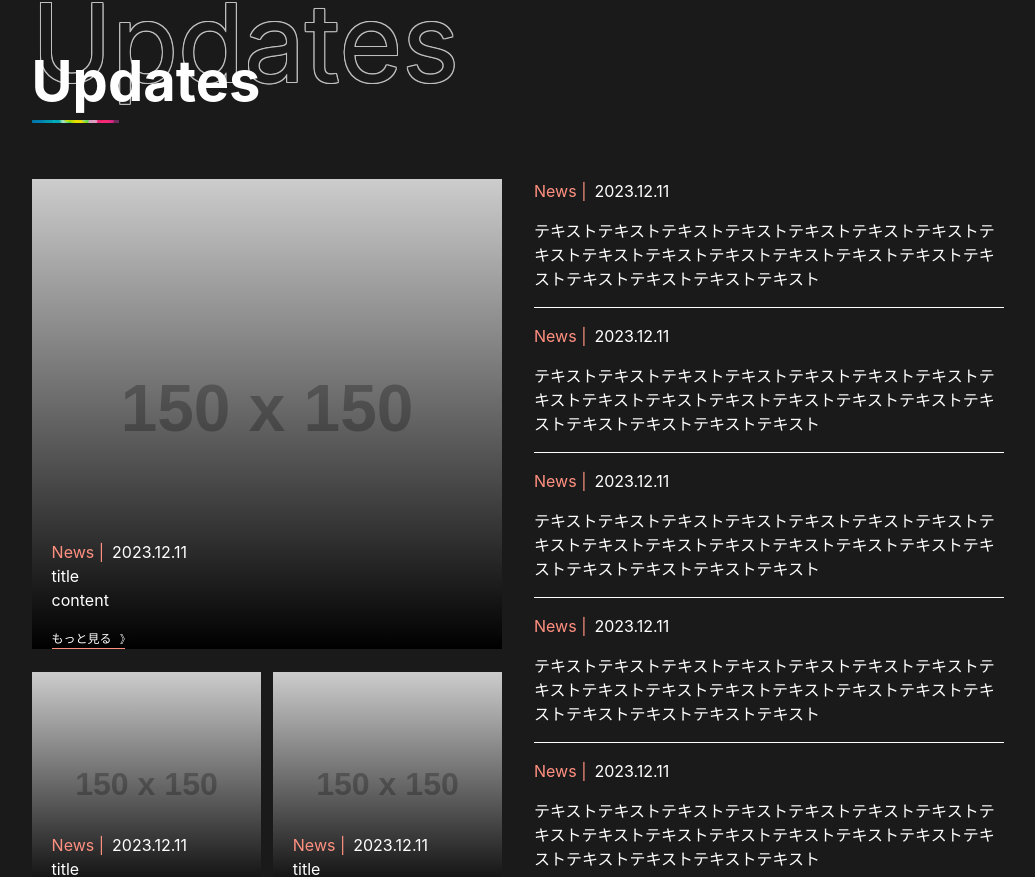
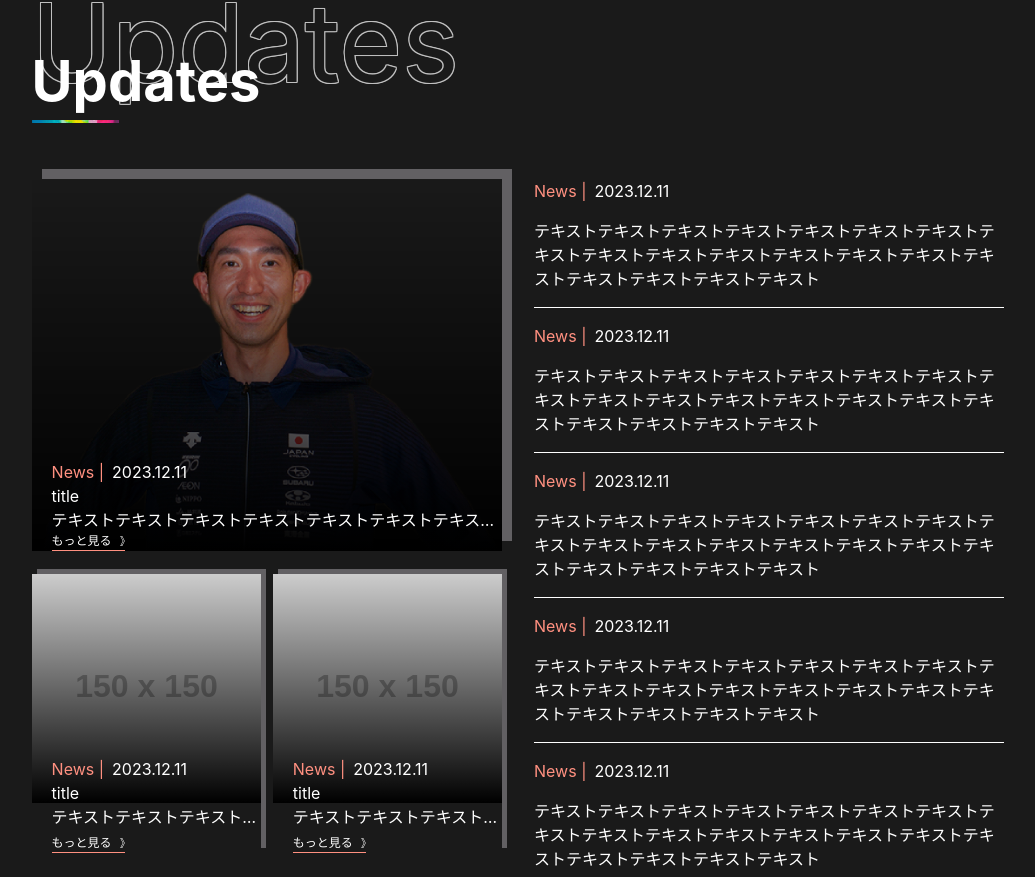
Before and after one commit to Fumiya-Ohnishi/tcs-racing-team, a React (Vite) app: page / in a window 1280 px wide. Shown: the part 1074-1951 px from the top of the page, without its empty margins (122-1157 px from the left). Built offline with nearby package versions, Linux system fonts and the light colour scheme.

Commit message:
add animation

```diff
--- a/src/components/Elements/ImageFilter/index.tsx
+++ b/src/components/Elements/ImageFilter/index.tsx
@@ -1,29 +1,40 @@
 import { Box, Image } from '@chakra-ui/react';
-import { css } from '@emotion/react';
 import { FC } from 'react';
 
 type Props = {
   src: string;
+  isHoverEffectEnabled?: boolean;
 };
 
-export const ImageFilter: FC<Props> = ({ src }) => {
-  const gradientFilter = css`
-    position: relative;
-
-    &::before {
-      content: '';
-      position: absolute;
-      top: 0;
-      left: 0;
-      right: 0;
-      bottom: 0;
-      background: linear-gradient(to bottom, rgba(26, 26, 26, 0), #000);
-    }
-  `;
-
+export const ImageFilter: FC<Props> = ({
+  src,
+  isHoverEffectEnabled = false,
+}) => {
   return (
-    <Box w="100%" objectFit="contain" css={gradientFilter}>
-      <Image display="block" w="100%" src={src} alt="" />
+    <Box
+      w="100%"
+      position="relative"
+      overflow="hidden"
+      _hover={{
+        '> img': isHoverEffectEnabled ? { transform: 'scale(1.1)' } : {},
+      }}
+    >
+      <Box
+        position="absolute"
+        top="0"
+        left="0"
+        right="0"
+        bottom="0"
+        bgGradient="linear(to-b, rgba(26, 26, 26, 0), #000)"
+        zIndex="2"
+      />
+      <Image
+        display="block"
+        w="100%"
+        src={src}
+        alt=""
+        transition={isHoverEffectEnabled ? 'transform 0.3s ease' : ''}
+      />
     </Box>
   );
 };
--- a/src/components/Layouts/MainLayout.tsx
+++ b/src/components/Layouts/MainLayout.tsx
@@ -7,7 +7,7 @@ type Props = {
 
 export const MainLayout: FC<Props> = ({ children }) => {
   return (
-    <Box w="76%" m="0 auto" color="white">
+    <Box w="76%" maxW="1000px" m="0 auto" color="white">
       {children}
     </Box>
   );
--- a/src/features/Top/Slider/Carousel.css
+++ b/src/features/Top/Slider/Carousel.css
@@ -79,3 +79,13 @@
     bottom: 70px !important;
   }
 }
+
+@keyframes scrollAnimation {
+  0%,
+  100% {
+    transform: translateY(0);
+  }
+  50% {
+    transform: translateY(10px);
+  }
+}
--- a/src/features/Top/Slider/Carousel.tsx
+++ b/src/features/Top/Slider/Carousel.tsx
@@ -25,7 +25,6 @@ const settings = {
   slidesToScroll: 1,
   autoplay: true,
   autoplaySpeed: 3000,
-  // adaptiveHeight: true,
 };
 
 const images: images[] = [
@@ -132,6 +131,7 @@ export const Carousel = () => {
         transform="translateX(-50%)"
         color="white"
         css={{
+          animation: 'scrollAnimation 1s ease-in-out infinite',
           '&::after': {
             content: '""',
             position: 'absolute',
--- a/src/features/Top/TheTeam/DirectorContent.tsx
+++ b/src/features/Top/TheTeam/DirectorContent.tsx
@@ -1,13 +1,36 @@
 import { Box, Image, Text } from '@chakra-ui/react';
-import { FC } from 'react';
+import { FC, useRef } from 'react';
+import { Link } from 'react-router-dom';
 
 type Props = {
   post: string;
   name: string;
   comment: string;
+  link: string;
 };
 
-export const DirectorContent: FC<Props> = ({ post, name, comment }) => {
+export const DirectorContent: FC<Props> = ({ post, name, comment, link }) => {
+  const imageRef = useRef<HTMLImageElement>(null);
+  const boxRef = useRef<HTMLImageElement>(null);
+
+  const handleMouseEnter = () => {
+    if (imageRef.current) {
+      imageRef.current.style.transform = 'scale(1.05)';
+    }
+    if (boxRef.current) {
+      boxRef.current.style.right = '-10px';
+    }
+  };
+
+  const handleMouseLeave = () => {
+    if (imageRef.current) {
+      imageRef.current.style.transform = 'scale(1)';
+    }
+    if (boxRef.current) {
+      boxRef.current.style.right = '0';
+    }
+  };
+
   return (
     <Box
       position="relative"
@@ -16,6 +39,12 @@ export const DirectorContent: FC<Props> = ({ post, name, comment }) => {
       borderBottom="solid 1px"
       borderColor="#fff"
     >
+      <Link
+        to={link}
+        className="custom-link"
+        onMouseEnter={handleMouseEnter}
+        onMouseLeave={handleMouseLeave}
+      ></Link>
       <Box w="86%" m="0 auto">
         <Box minH="457px" p="99px 0" position="relative">
           <Box
@@ -33,16 +62,29 @@ export const DirectorContent: FC<Props> = ({ post, name, comment }) => {
             </Text>
             <Text color="#fff">{comment}</Text>
           </Box>
-          <Box position="absolute" bottom="0" right="0" w="50%">
-            <Image src="/images/img-theTeam-01.webp" alt="director" />
+          <Box
+            position="absolute"
+            bottom="0"
+            right="0"
+            w="50%"
+            overflow="hidden"
+          >
+            <Image
+              ref={imageRef}
+              src="/images/img-theTeam-01.webp"
+              alt="director"
+              transition="transform 0.3s ease"
+            />
           </Box>
           <Box
+            ref={boxRef}
             position="absolute"
             bottom="50px"
             right="0"
             w="10px"
             h="36px"
             objectFit="cover"
+            transition="right 0.3s ease"
           >
             <Image
               display="block"
--- /dev/null
+++ b/src/features/Top/TheTeam/LinkStyles.css
@@ -0,0 +1,14 @@
+/* LinkStyles.css */
+.custom-link {
+  position: absolute;
+  top: 50%;
+  left: 50%;
+  transform: translate(-50%, -50%);
+  width: 100%;
+  height: 100%;
+  z-index: 2;
+}
+
+.custom-link:hover + img {
+  transform: scale(1.1);
+}
--- a/src/features/Top/TheTeam/index.tsx
+++ b/src/features/Top/TheTeam/index.tsx
@@ -40,6 +40,7 @@ export const TheTeam = () => {
         comment={
           'テキストテキストテキストテキストテキストテキストテキストテキスト'
         }
+        link="#"
       />
       <Member
         leftName={'リアッド ハキム'}
--- a/src/features/Top/UpDates/FirstContent.tsx
+++ b/src/features/Top/UpDates/FirstContent.tsx
@@ -5,17 +5,31 @@ import { Box, HStack, Text } from '@chakra-ui/react';
 export const FirstContent = () => {
   return (
     <>
-      <Box w="100%" position="relative" mb="22.6px">
-        <ImageFilter src="https://placehold.jp/150x150.png" />
+      <Box
+        w="100%"
+        position="relative"
+        mb="22.6px"
+        cursor="pointer"
+        boxShadow="10px -10px #626063"
+        transition="box-shadow 0.3s ease"
+        _hover={{ boxShadow: '15px -15px #626063' }}
+      >
+        {/* <ImageFilter src="https://placehold.jp/150x150.png" /> */}
+        <ImageFilter
+          src="/images/img-theTeam-01.webp"
+          isHoverEffectEnabled={true}
+        />
         <Box position="absolute" bottom="0" left="20px" zIndex="2">
           <HStack>
             <Text color="#FF9080">News |</Text>
             <Text color="#fff">2023.12.11</Text>
           </HStack>
           <Text color="#fff">title</Text>
-          <Text color="#fff" mb="18px">
-            content
-          </Text>
+          <Box maxH="200px" maxW="450px" overflow="hidden">
+            <Text color="#fff" isTruncated>
+              テキストテキストテキストテキストテキストテキストテキストテキストテキストテキストテキストテキストテキストテキストテキストテキストテキストテキストテキスト
+            </Text>
+          </Box>
           <LinkUnderBarButton url="#" text="もっと見る" />
         </Box>
       </Box>
--- a/src/features/Top/UpDates/SecondContent.tsx
+++ b/src/features/Top/UpDates/SecondContent.tsx
@@ -5,12 +5,23 @@ import { Link } from 'react-router-dom';
 export const SecondContent = () => {
   return (
     <Box display="flex" justifyContent="space-between">
-      <Box position="relative" w="calc(50% - 6px)" pb="50px">
-        <ImageFilter src="https://placehold.jp/150x150.png" />
+      <Box
+        position="relative"
+        w="calc(50% - 6px)"
+        pb="50px"
+        cursor="pointer"
+        boxShadow="5px -5px #626063"
+        transition="box-shadow 0.3s ease"
+        _hover={{ boxShadow: '10px -10px #626063' }}
+      >
+        <ImageFilter
+          src="https://placehold.jp/150x150.png"
+          isHoverEffectEnabled={true}
+        />
         <Box
           position="absolute"
           w="calc(100% - 20px)"
-          bottom="-50px"
+          bottom="0px"
           left="20px"
           zIndex="2"
         >
@@ -19,9 +30,11 @@ export const SecondContent = () => {
             <Text color="#fff">2023.12.11</Text>
           </HStack>
           <Text color="#fff">title</Text>
-          <Text color="#fff">
-            contentcontentcontentcontentcontentcontentcontentcontentcontentcontentcontent
-          </Text>
+          <Box maxH="200px" overflow="hidden">
+            <Text color="#fff" isTruncated>
+              テキストテキストテキストテキストテキストテキストテキストテキストテキストテキストテキストテキストテキストテキストテキストテキストテキストテキストテキスト
+            </Text>
+          </Box>
           <Link to="#" style={{ color: '#fff', display: 'inline-block' }}>
             <HStack borderBottom="solid 1px #FF9080">
               <Text color="#fff" fontSize="12px">
@@ -32,11 +45,22 @@ export const SecondContent = () => {
           </Link>
         </Box>
       </Box>
-      <Box position="relative" w="calc(50% - 6px)" pb="50px">
-        <ImageFilter src="https://placehold.jp/150x150.png" />
+      <Box
+        position="relative"
+        w="calc(50% - 6px)"
+        pb="50px"
+        cursor="pointer"
+        boxShadow="5px -5px #626063"
+        transition="box-shadow 0.3s ease"
+        _hover={{ boxShadow: '10px -10px #626063' }}
+      >
+        <ImageFilter
+          src="https://placehold.jp/150x150.png"
+          isHoverEffectEnabled={true}
+        />
         <Box
           position="absolute"
-          bottom="-50px"
+          bottom="0px"
           left="20px"
           w="calc(100% - 20px)"
           zIndex="2"
@@ -46,9 +70,11 @@ export const SecondContent = () => {
             <Text color="#fff">2023.12.11</Text>
           </HStack>
           <Text color="#fff">title</Text>
-          <Text color="#fff">
-            contentcontentcontentcontentcontentcontentcontentcontentcontentcontentcontent
-          </Text>
+          <Box maxH="200px" overflow="hidden">
+            <Text color="#fff" isTruncated>
+              テキストテキストテキストテキストテキストテキストテキストテキストテキストテキストテキストテキストテキストテキストテキストテキストテキストテキストテキスト
+            </Text>
+          </Box>
           <Link to="#" style={{ color: '#fff', display: 'inline-block' }}>
             <HStack borderBottom="solid 1px #FF9080">
               <Text color="#fff" fontSize="12px">
```
Also changed, not shown: src/features/Top/TheTeam/MemberContent.tsx (+45 -5 lines), src/features/Top/UpDates/OtherContents.tsx (+30 -5 lines).
